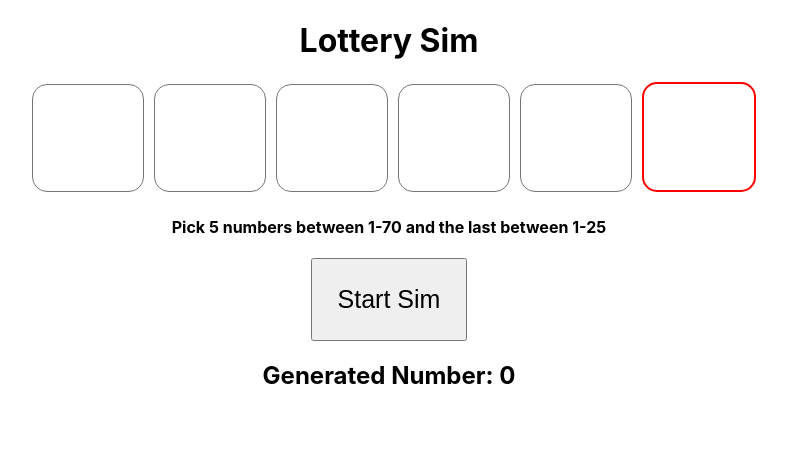
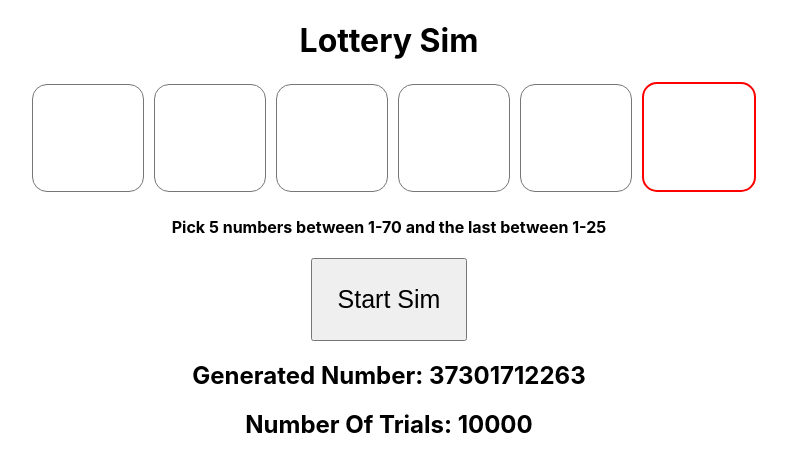
Before and after one commit to TamerMograbi/Lottery-Sim, a React (Create React App) app: page / in a window 1280 px wide. Shown: the top 472 px of the page, without its empty margins (251-1038 px from the left). Built offline with nearby package versions, Linux system fonts and the light colour scheme.

Commit message:
use useEffect instead of loop and now update is quick

```diff
--- a/src/App.js
+++ b/src/App.js
@@ -1,6 +1,6 @@
 import './App.css';
 import LotteryNumber from './LotteryNumber'
-import React,{useState} from "react"
+import React,{useEffect, useState} from "react"
 
 function App() {
   const MEGA_BALL_INDEX = 5;
@@ -12,7 +12,8 @@ function App() {
   const [num4,setNum4] = useState("");
   const [num5,setNum5] = useState("");
   const [num6,setNum6] = useState("");
-  const [generatednum,setGeneratedNum] = useState(0);
+  const [generatednum,setGeneratedNum] = useState([]);
+  const [myCount,setMyCount] = useState(0);
 
   const stateFuncs = [setNum1,setNum2,setNum3,setNum4,setNum5,setNum6];
   const nums = [num1,num2,num3,num4,num5,num6];
@@ -30,20 +31,20 @@ function App() {
     return <LotteryNumber key={index} text={num} onNumChange={handleFuncs[index]} isMegaBall={false}/>
   })
 
-  function handleClick() {
-    let count = 1000000;
-    while(count > 0) {
-      //console.log('count = ',count)
-      const rndNums = getSixRandomNums()
+  useEffect(() => {
+    if(myCount !== 10000) {
+      setMyCount(prevCount => prevCount + 1);
+      const rndNums = getSixRandomNums();
       const isWinning = rndNums.every((num,index) => num === nums[index])
       if(isWinning) {
         console.log('unbelievable you won!');
       }
-      setGeneratedNum(count)
-      count--
+      setGeneratedNum(rndNums)
     }
-    console.log('finished loop');
+  },[myCount])
 
+  async function handleClick() {
+    setMyCount(1);
   }
 
   function getSixRandomNums() {
@@ -68,6 +69,7 @@ function App() {
       <h4>Pick 5 numbers between 1-70 and the last between 1-25</h4>
       <button className="simButton" onClick={handleClick}>Start Sim</button>
       <h2>Generated Number: {generatednum}</h2>
+      <h2>Number Of Trials: {myCount}</h2>
     </div>
   );
 }
```
